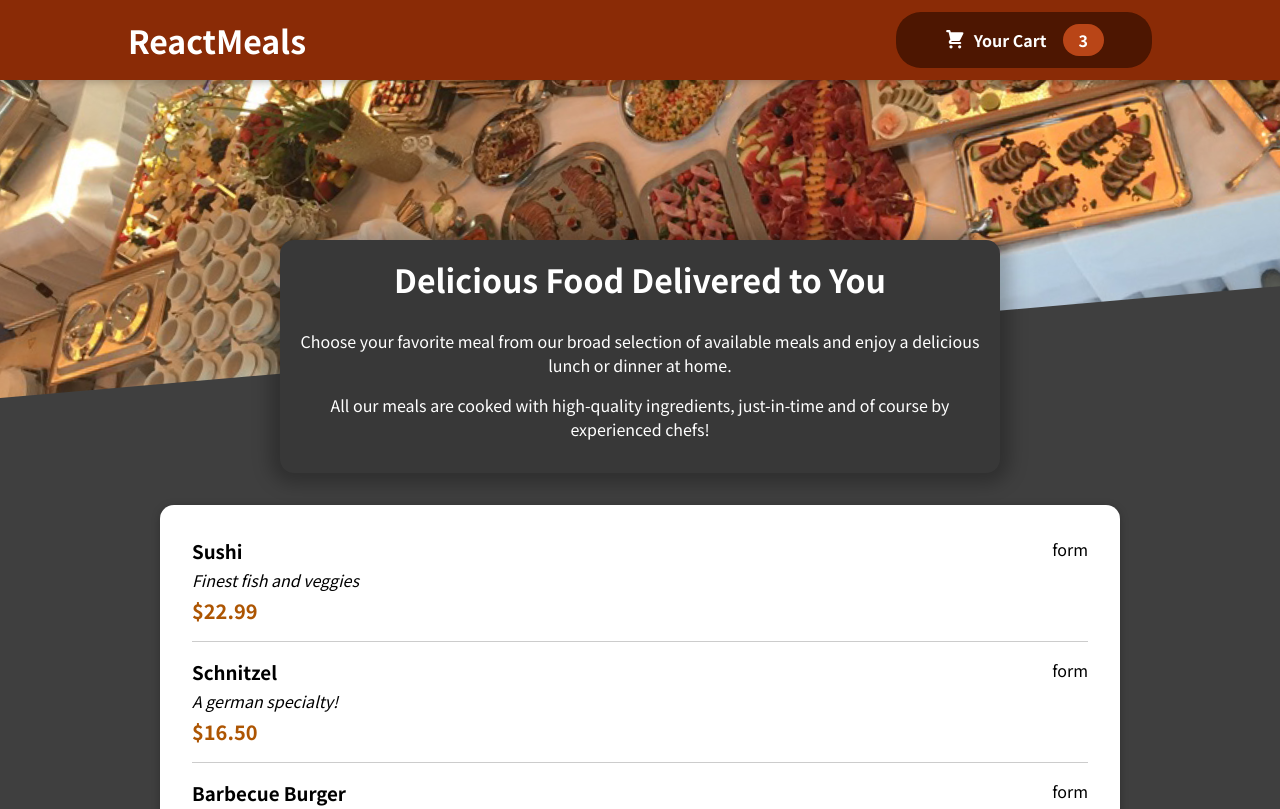
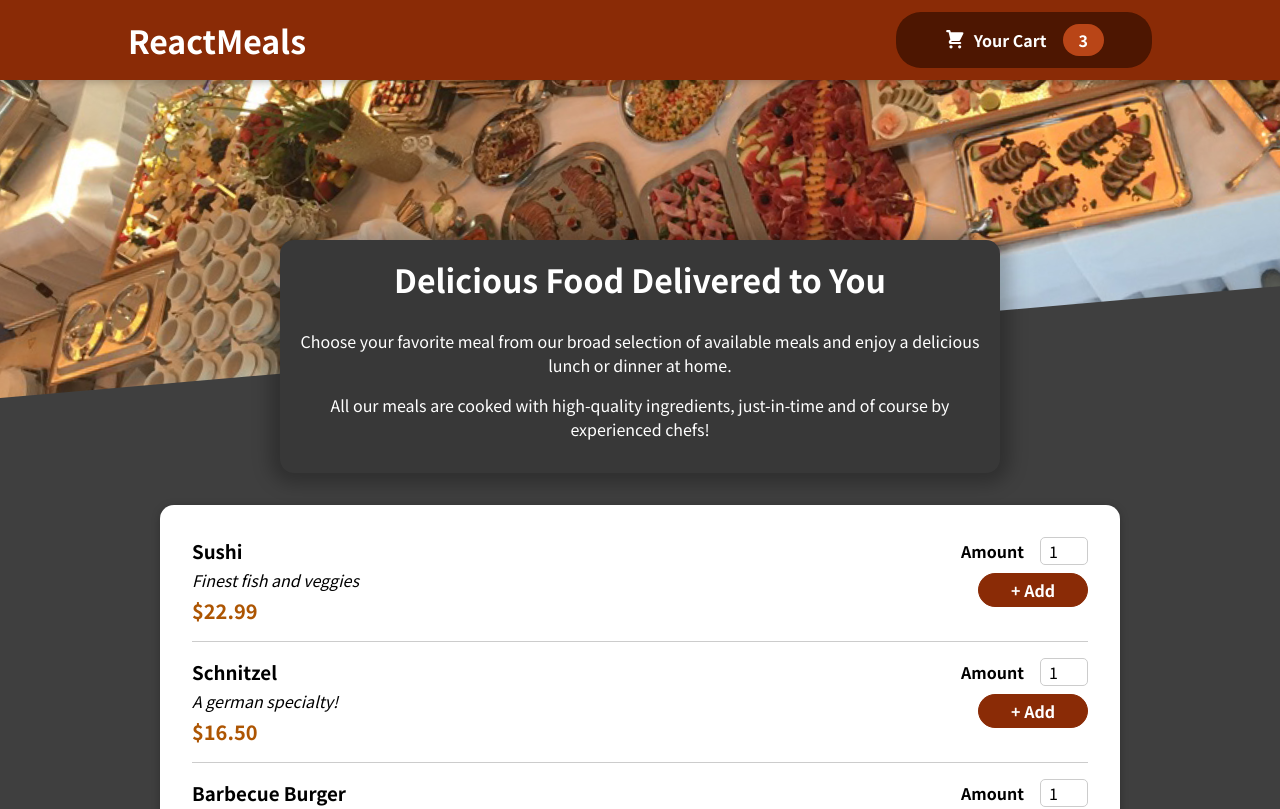
Before and after one commit to mostlyclicks/react-meals, a React (Create React App) app: page / in a window 1280 px wide. Shown: the top 809 px of the page. Built offline with nearby package versions, Linux system fonts and the light colour scheme.

Commit message:
add form + form input components

```diff
--- a/src/components/Meals/MealItem/MealItem.js
+++ b/src/components/Meals/MealItem/MealItem.js
@@ -1,5 +1,6 @@
 import React from "react";
 import classes from "./MealItem.module.css";
+import MealItemForm from "./MealItemForm";
 
 const MealItem = (props) => {
 	const price = `$${props.price.toFixed(2)}`;
@@ -11,7 +12,9 @@
 				<div className={classes.description}>{props.description}</div>
 				<div className={classes.price}>{price}</div>
 			</div>
-			<div>form</div>
+			<div>
+        <MealItemForm />
+      </div>
 		</li>
 	);
 };
--- a/src/components/Meals/MealItem/MealItemForm.js
+++ b/src/components/Meals/MealItem/MealItemForm.js
@@ -1,10 +1,21 @@
 import React from 'react'
+import classes from './MealItemForm.module.css'
+import Input from '../../UI/Input'
 
-const MealItemForm = () => {
+const MealItemForm = (props) => {
   return (
-    <div>
+    <form className={classes.form}>
+      <Input label="Amount" input={{
+        id: 'amount',
+        type: 'number',
+        min: '1',
+        max: '5',
+        step: '1',
+        defaultValue: '1'
+      }}/>
+      <button className={classes.button}>+ Add</button>
 
-    </div>
+    </form>
   )
 }
 
--- /dev/null
+++ b/src/components/Meals/MealItem/MealItemForm.module.css
@@ -0,0 +1,20 @@
+.form {
+  text-align: right;
+}
+
+.form button {
+  font: inherit;
+  cursor: pointer;
+  background-color: #8a2b06;
+  border: 1px solid #8a2b06;
+  color: white;
+  padding: 0.25rem 2rem;
+  border-radius: 20px;
+  font-weight: bold;
+}
+
+.form button:hover,
+.form button:active {
+  background-color: #641e03;
+  border-color: #641e03;
+}
--- /dev/null
+++ b/src/components/UI/Input.js
@@ -0,0 +1,14 @@
+import React from 'react'
+import classes from './Input.module.css'
+
+const Input = (props) => {
+  return (
+    <div className={classes.input}>
+      <label htmlFor={props.input.id}>{props.label}</label>
+      <input {...props.input} />
+
+    </div>
+  )
+}
+
+export default Input
--- /dev/null
+++ b/src/components/UI/Input.module.css
@@ -0,0 +1,18 @@
+.input {
+  display: flex;
+  align-items: center;
+  margin-bottom: 0.5rem;
+}
+
+.input label {
+  font-weight: bold;
+  margin-right: 1rem;
+}
+
+.input input {
+  width: 3rem;
+  border-radius: 5px;
+  border: 1px solid #ccc;
+  font: inherit;
+  padding-left: 0.5rem;
+}
```
Also changed, not shown: 1 other file (tests, documents, lock files or other folders).
